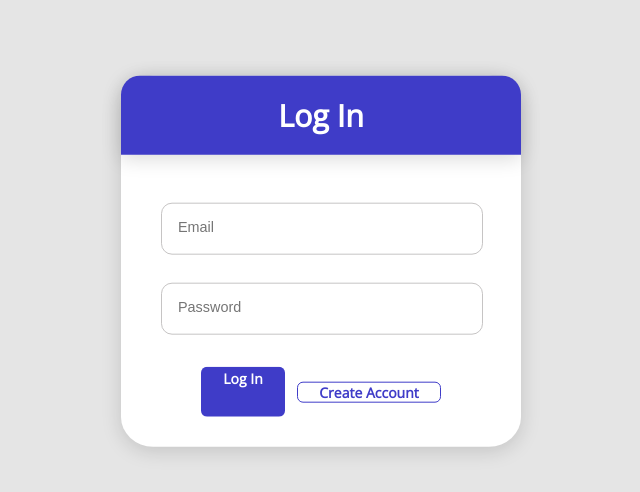
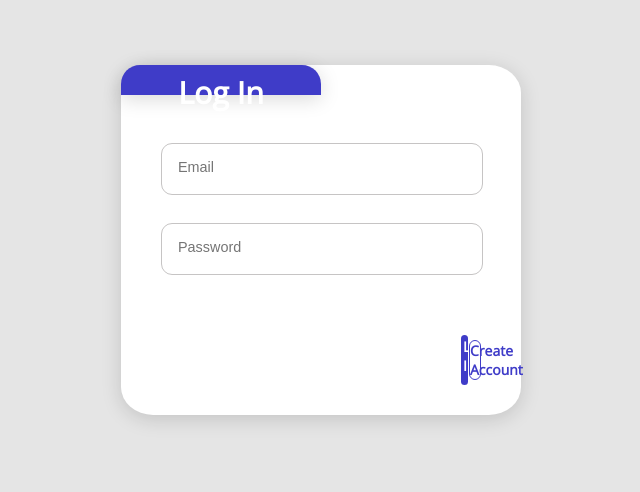
Before and after one commit to codebase-berkeley/moffitt-scheduler, a React (Create React App) app in the folder client/: page /login in a window 1280 px wide. Shown: the part 110-602 px from the top of the page, without its empty margins (319-959 px from the left). Built offline with nearby package versions, Linux system fonts and the light colour scheme.

Commit message:
add employees modal v3

```diff
--- a/client/src/components/Employees/Employees.css
+++ b/client/src/components/Employees/Employees.css
@@ -120,7 +120,8 @@
 }
 
 .loginBoxUpperPart {
-  width: 100%;
+  width: 50%;
+  height: 30px;
   padding: 1%;
   margin-left: 0%;
   background: #3f3cc8;
@@ -245,10 +246,8 @@
   display: flex;
   flex-direction: row;
   justify-content: space-between;
-  margin-left: 80px;
-  margin-right: 80px;
   align-items: center;
   align-content: space-between;
-  margin-top: 8%;
-  padding-bottom: 30px;
+  margin-top: 15%;
+  padding-left: 300px; /*fix this*/
 }
```
